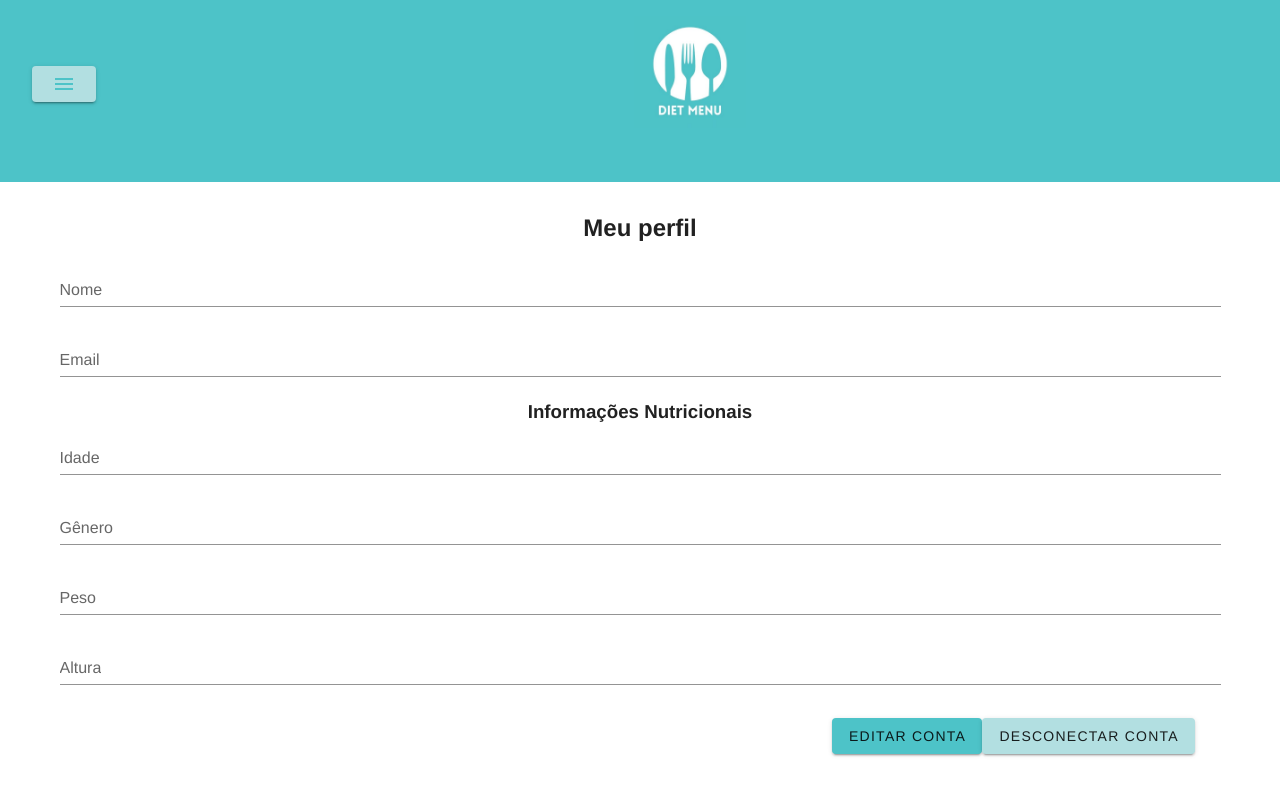
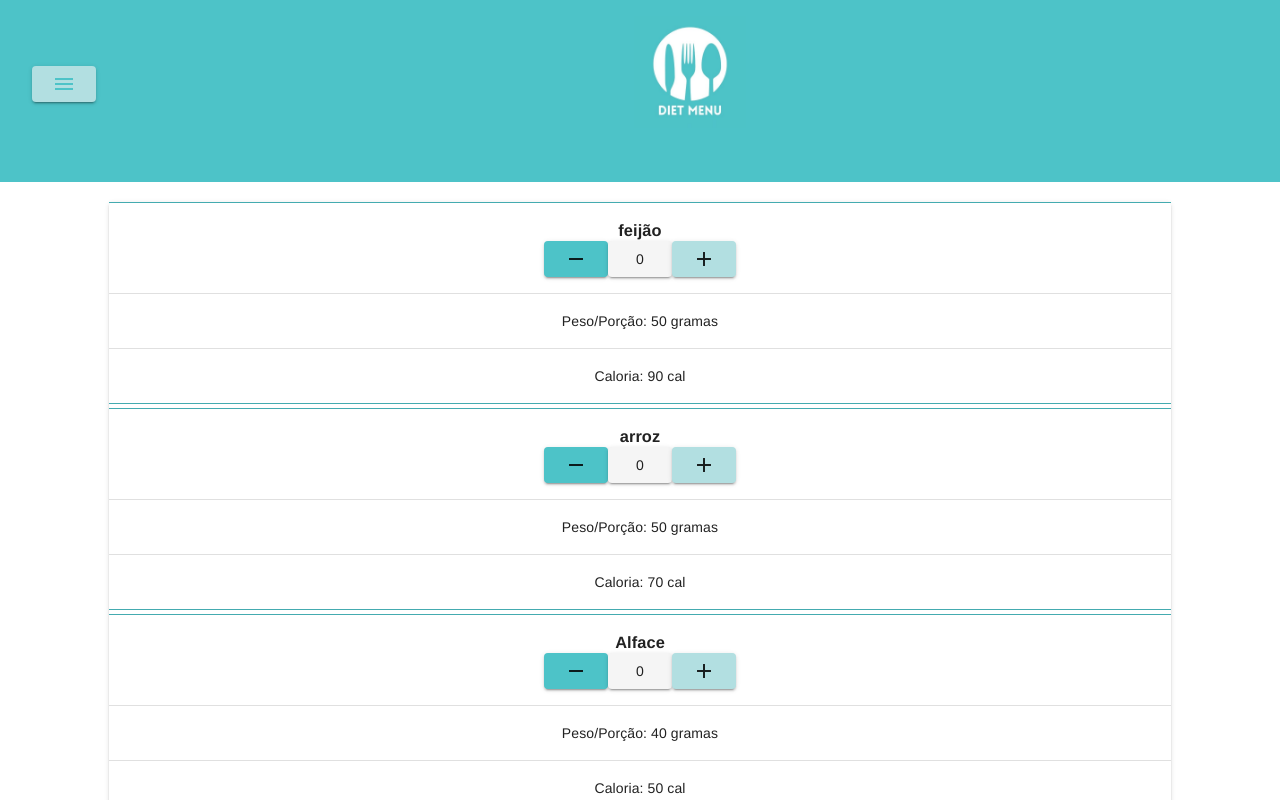
Before and after one commit to proj-cardapios/cardapios-pi, a Vue app: page /#/refeicoes in a window 1280 px wide. Before the commit this address led to /#/perfil. Shown: the top 800 px of the page. Built offline with nearby package versions, Linux system fonts and the light colour scheme.

Commit message:
aditando props

```diff
--- a/src/components/Alimento.vue
+++ b/src/components/Alimento.vue
@@ -4,7 +4,7 @@
               <v-card-subtitle >
                 <h3 class="alimentocard">{{idalimento.titulo}}</h3>
                 <v-btn color="#4DC3C8" @click="Tirarporcao"><v-icon>mdi-minus</v-icon></v-btn>
-                <v-btn>{{porcao}}</v-btn>
+                <v-btn>{{idalimento.porcao}}</v-btn>
                 <v-btn color="#B2DFE1" @click="Addporcao"><v-icon>mdi-plus</v-icon></v-btn>
               </v-card-subtitle>
               <v-divider></v-divider>
@@ -23,9 +23,6 @@
 export default {
     props: ['idalimento'],
   data () {
-    return {
-      porcao: 0,
-    }
   },
   methods: {
     async Addporcao() {
--- a/src/views/Refeicoes.vue
+++ b/src/views/Refeicoes.vue
@@ -11,6 +11,7 @@
           <v-divider color=#4DC3C8></v-divider>
           <v-row>
             <v-col cols="8">
+
             </v-col>
             <v-col cols="1">
         <v-btn color="#4DC3C8">Cancelar</v-btn>
@@ -32,31 +33,34 @@
 export default {
     data() {
         return {
-            porcao: 0,
             Alimentos: [
               {
               id: 1,
               titulo: "feijão",
               peso: 50,
               calorias:90,
+              porcao:0
               },
               {
               id: 2,
               titulo: "arroz",
               peso: 50,
               calorias:70,
+              porcao:0
               },
               {
               id: 3,
               titulo: "Alface",
               peso: 40,
               calorias:50,
+              porcao:0
               },
               {
               id: 4,
               titulo: "batata cozida",
               peso: 50,
               calorias:80,
+              porcao:0
               },
             ]
         };
```
